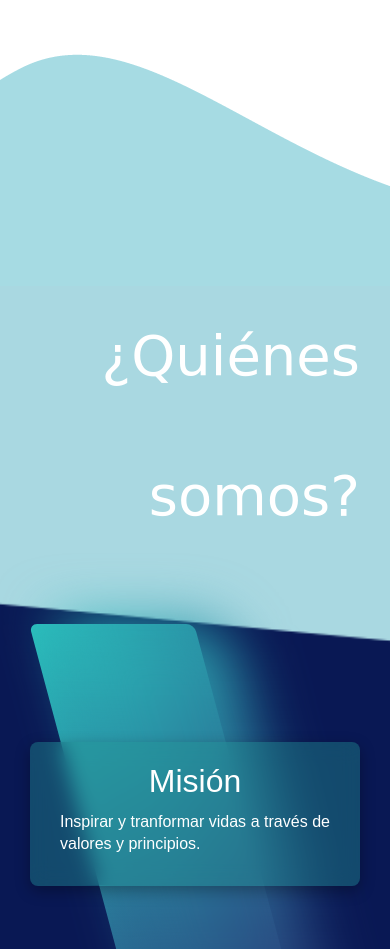
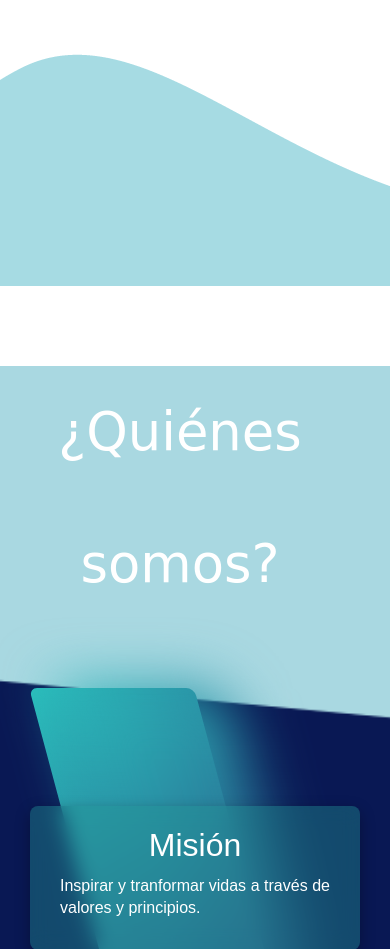
Before and after one commit to Okoruwu/7000VALIENTES, a PHP site: page / in a window 390 px wide; the page is wider, and only the part inside the window is pictured. Shown: the part 837-1786 px from the top of that part. Run offline with PHP 8.4, Linux system fonts and the light colour scheme.

Commit message:
styleform up

```diff
--- a/css/styleform.css
+++ b/css/styleform.css
@@ -90,4 +80,70 @@ h3 {
     font-size: 3.5em;
     color: #ffffff;
     margin-right: 30px;
+    transform: perspective(10px);
+    margin-top: 20px;
   }
+
+  @media (max-width: 600px) {
+    .testimonio-form {
+        padding: 15px;
+    }
+
+    .testimonio-form h2 {
+        font-size: 20px;
+    }
+
+    .testimonio-form input[type="text"],
+    .testimonio-form input[type="email"],
+    .testimonio-form textarea {
+        font-size: 14px;
+    }
+
+    .testimonio-form button {
+        font-size: 14px;
+    }
+    h3{
+        text-align: center;
+        font-size: 3.8em;
+        margin-top: 75px;
+
+    }
+}
+
+@media (max-width: 768px) {
+    h3{
+        text-align: center;
+        font-size: 3.8em;
+        margin-top: 75px;
+
+    }
+     }
+
+     @media (max-width: 480px) {
+        h3{
+            text-align: center;
+            font-size: 3.8em;
+            margin-top: 75px;
+
+        }
+
+    }
+
+    @media (max-width: 400px) {
+        h3{
+            text-align: center;
+            font-size: 3.8em;
+            margin-top: 75px;
+
+        }
+    }
+
+
+    @media (max-width: 1400px) {
+        h3{
+            text-align: center;
+            font-size: 3.3em;
+            margin-top: 80px;
+        }
+
+       }
```
Also changed, not shown: other parts of css/styleform.css (+10 -20 lines).
